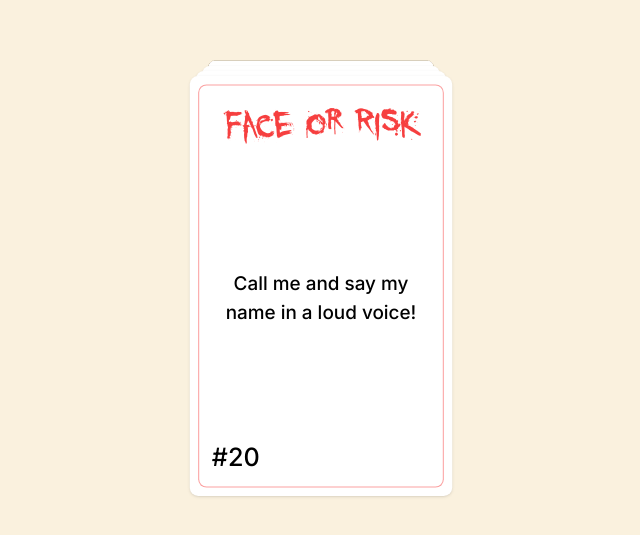
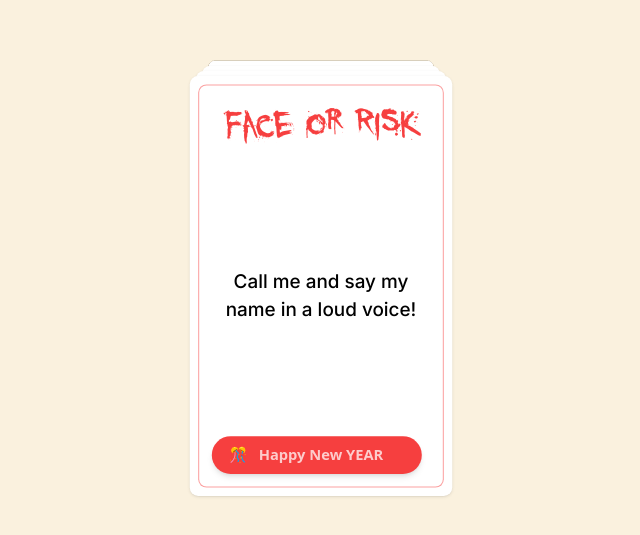
Before and after one commit to blyncnov/face-or-risk, a Next.js app: page /game in a window 1280 px wide. Shown: the part 129-664 px from the top of the page, without its empty margins (319-959 px from the left). Built offline with nearby package versions, Linux system fonts and the light colour scheme.

Commit message:
Face or Risk: new year card design

```diff
--- a/src/components/Card.tsx
+++ b/src/components/Card.tsx
@@ -32,7 +32,11 @@ const FaceOrRiskCard = ({
           </h1>
         </div>
         <div className="w-full text-black text-start">
-          <h1 className="text-2xl">{`#${card.id}`}</h1>
+          {/* <h1 className="text-2xl">{`#${card.id}`}</h1> */}
+          <p className="py-2 px-4 shadow-md no-underline rounded-full bg-[var(--secondary-color)] text-white font-sans font-semibold text-sm border-orange btn-primary hover:text-white hover:bg-orange-light focus:outline-none active:shadow-none mr-2">
+            <span className="mr-2 animate-spin">🎊</span>
+            <span className="animate-pulse"> Happy New YEAR</span>
+          </p>
         </div>
       </div>
     </div>
```
